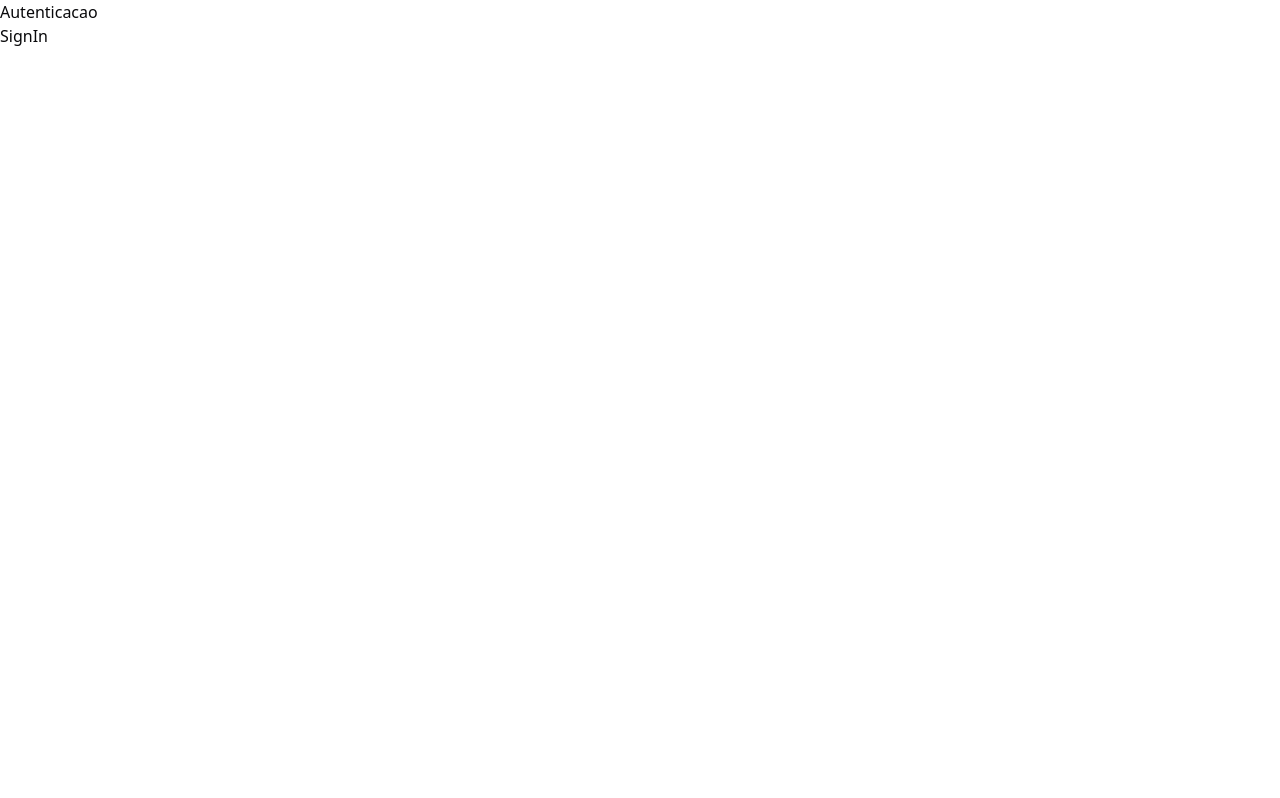
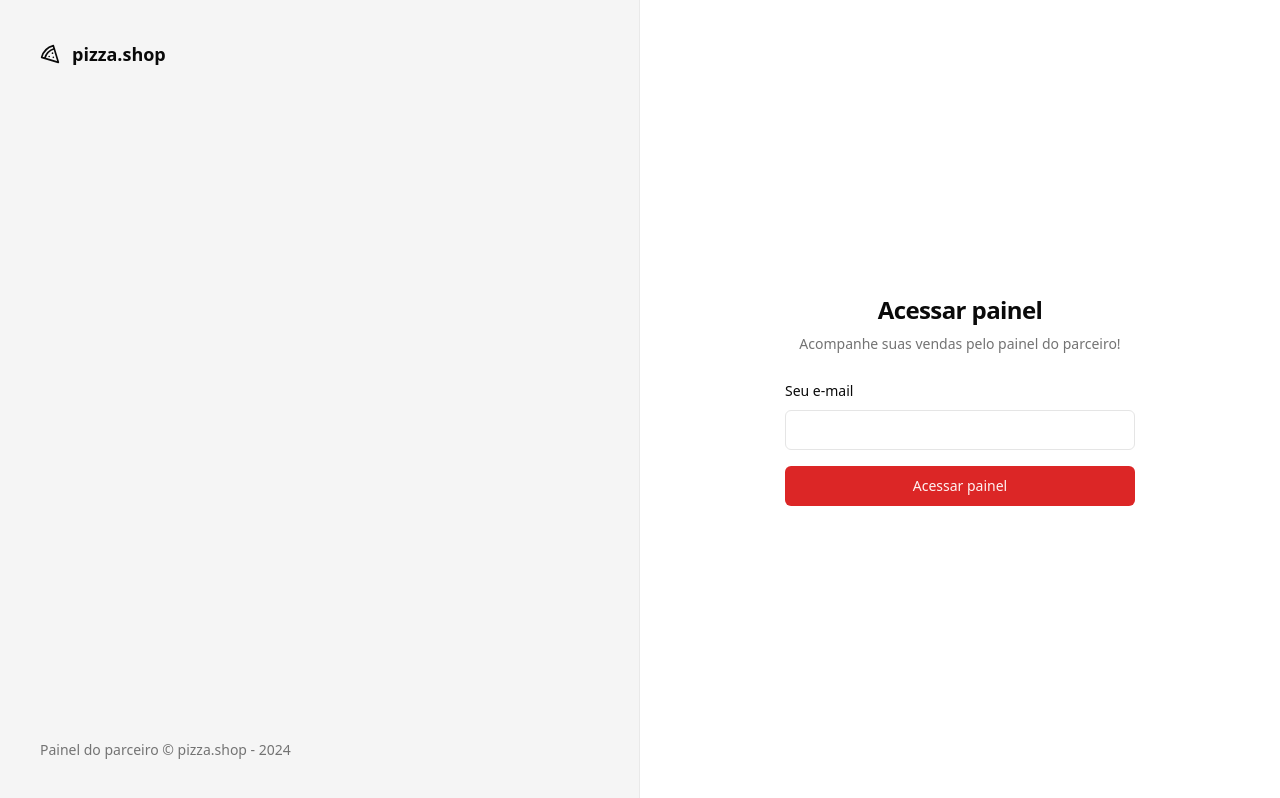
Before and after one commit to ThalesAugusto0/pizza-shop, a React (Vite) app: page /sign-in in a window 1280 px wide. Built offline with nearby package versions, Linux system fonts and the light colour scheme.

Commit message:
Feature: Add login page, react form, Sonner

```diff
--- a/src/App.tsx
+++ b/src/App.tsx
@@ -2,6 +2,8 @@
 
 import { Helmet, HelmetProvider } from 'react-helmet-async'
 import { RouterProvider } from 'react-router-dom'
+
+import { Toaster } from '@/components/ui/sonner'
 
 import { router } from './routes'
 
@@ -9,6 +11,7 @@
   return (
     <HelmetProvider>
       <Helmet titleTemplate="%s | pizza.shop" />
+      <Toaster richColors />
       <RouterProvider router={router} />
     </HelmetProvider>
   )
--- /dev/null
+++ b/src/components/ui/input.tsx
@@ -0,0 +1,24 @@
+import * as React from 'react'
+
+import { cn } from '@/lib/utils'
+
+export type InputProps = React.InputHTMLAttributes<HTMLInputElement>
+
+const Input = React.forwardRef<HTMLInputElement, InputProps>(
+  ({ className, type, ...props }, ref) => {
+    return (
+      <input
+        type={type}
+        className={cn(
+          'flex h-10 w-full rounded-md border border-input bg-background px-3 py-2 text-sm ring-offset-background file:border-0 file:bg-transparent file:text-sm file:font-medium placeholder:text-muted-foreground focus-visible:outline-none focus-visible:ring-2 focus-visible:ring-ring focus-visible:ring-offset-2 disabled:cursor-not-allowed disabled:opacity-50',
+          className,
+        )}
+        ref={ref}
+        {...props}
+      />
+    )
+  },
+)
+Input.displayName = 'Input'
+
+export { Input }
--- /dev/null
+++ b/src/components/ui/label.tsx
@@ -0,0 +1,24 @@
+import * as LabelPrimitive from '@radix-ui/react-label'
+import { cva, type VariantProps } from 'class-variance-authority'
+import * as React from 'react'
+
+import { cn } from '@/lib/utils'
+
+const labelVariants = cva(
+  'text-sm font-medium leading-none peer-disabled:cursor-not-allowed peer-disabled:opacity-70',
+)
+
+const Label = React.forwardRef<
+  React.ElementRef<typeof LabelPrimitive.Root>,
+  React.ComponentPropsWithoutRef<typeof LabelPrimitive.Root> &
+    VariantProps<typeof labelVariants>
+>(({ className, ...props }, ref) => (
+  <LabelPrimitive.Root
+    ref={ref}
+    className={cn(labelVariants(), className)}
+    {...props}
+  />
+))
+Label.displayName = LabelPrimitive.Root.displayName
+
+export { Label }
--- /dev/null
+++ b/src/components/ui/sonner.tsx
@@ -0,0 +1,29 @@
+import { useTheme } from "next-themes"
+import { Toaster as Sonner } from "sonner"
+
+type ToasterProps = React.ComponentProps<typeof Sonner>
+
+const Toaster = ({ ...props }: ToasterProps) => {
+  const { theme = "system" } = useTheme()
+
+  return (
+    <Sonner
+      theme={theme as ToasterProps["theme"]}
+      className="toaster group"
+      toastOptions={{
+        classNames: {
+          toast:
+            "group toast group-[.toaster]:bg-background group-[.toaster]:text-foreground group-[.toaster]:border-border group-[.toaster]:shadow-lg",
+          description: "group-[.toast]:text-muted-foreground",
+          actionButton:
+            "group-[.toast]:bg-primary group-[.toast]:text-primary-foreground",
+          cancelButton:
+            "group-[.toast]:bg-muted group-[.toast]:text-muted-foreground",
+        },
+      }}
+      {...props}
+    />
+  )
+}
+
+export { Toaster }
--- a/src/global.css
+++ b/src/global.css
@@ -5,66 +5,50 @@
 @layer base {
   :root {
     --background: 0 0% 100%;
-    --foreground: 240 10% 3.9%;
-
+    --foreground: 0 0% 3.9%;
     --card: 0 0% 100%;
-    --card-foreground: 240 10% 3.9%;
-
+    --card-foreground: 0 0% 3.9%;
     --popover: 0 0% 100%;
-    --popover-foreground: 240 10% 3.9%;
-
-    --primary: 240 5.9% 10%;
-    --primary-foreground: 0 0% 98%;
-
-    --secondary: 240 4.8% 95.9%;
-    --secondary-foreground: 240 5.9% 10%;
-
-    --muted: 240 4.8% 95.9%;
-    --muted-foreground: 240 3.8% 46.1%;
-
-    --accent: 240 4.8% 95.9%;
-    --accent-foreground: 240 5.9% 10%;
-
+    --popover-foreground: 0 0% 3.9%;
+    --primary: 0 72.2% 50.6%;
+    --primary-foreground: 0 85.7% 97.3%;
+    --secondary: 0 0% 96.1%;
+    --secondary-foreground: 0 0% 9%;
+    --muted: 0 0% 96.1%;
+    --muted-foreground: 0 0% 45.1%;
+    --accent: 0 0% 96.1%;
+    --accent-foreground: 0 0% 9%;
     --destructive: 0 84.2% 60.2%;
     --destructive-foreground: 0 0% 98%;
-
-    --border: 240 5.9% 90%;
-    --input: 240 5.9% 90%;
-    --ring: 240 10% 3.9%;
-
+    --border: 0 0% 89.8%;
+    --input: 0 0% 89.8%;
+    --ring: 0 72.2% 50.6%;
     --radius: 0.5rem;
   }
 
   .dark {
-    --background: 240 10% 3.9%;
+    --background: 0 0% 3.9%;
     --foreground: 0 0% 98%;
-
-    --card: 240 10% 3.9%;
+    --card: 0 0% 3.9%;
     --card-foreground: 0 0% 98%;
-
-    --popover: 240 10% 3.9%;
+    --popover: 0 0% 3.9%;
     --popover-foreground: 0 0% 98%;
-
-    --primary: 0 0% 98%;
-    --primary-foreground: 240 5.9% 10%;
-
-    --secondary: 240 3.7% 15.9%;
+    --primary: 0 72.2% 50.6%;
+    --primary-foreground: 0 85.7% 97.3%;
+    --secondary: 0 0% 14.9%;
     --secondary-foreground: 0 0% 98%;
-
-    --muted: 240 3.7% 15.9%;
-    --muted-foreground: 240 5% 64.9%;
-
-    --accent: 240 3.7% 15.9%;
+    --muted: 0 0% 14.9%;
+    --muted-foreground: 0 0% 63.9%;
+    --accent: 0 0% 14.9%;
     --accent-foreground: 0 0% 98%;
-
     --destructive: 0 62.8% 30.6%;
     --destructive-foreground: 0 0% 98%;
-
-    --border: 240 3.7% 15.9%;
-    --input: 240 3.7% 15.9%;
-    --ring: 240 4.9% 83.9%;
+    --border: 0 0% 14.9%;
+    --input: 0 0% 14.9%;
+    --ring: 0 72.2% 50.6%;
   }
 }
+
 
 @layer base {
   * {
--- a/src/pages/_layouts/auth.tsx
+++ b/src/pages/_layouts/auth.tsx
@@ -1,11 +1,20 @@
+import { Pizza } from 'lucide-react'
 import { Outlet } from 'react-router-dom'
 
 export function AuthLayout() {
   return (
-    <div>
-      <h1>Autenticacao</h1>
+    <div className="grid min-h-screen grid-cols-2">
+      <div className="flex h-full flex-col justify-between border-r border-foreground/5 bg-muted p-10 text-muted-foreground">
+        <div className="flex items-center gap-3 text-lg text-foreground">
+          <Pizza className="h-5 w-5" />
+          <span className="font-semibold">pizza.shop</span>
+        </div>
+        <footer className="text-sm">
+          Painel do parceiro &copy; pizza.shop - {new Date().getFullYear()}
+        </footer>
+      </div>
 
-      <div>
+      <div className="flex flex-col items-center justify-center">
         <Outlet />
       </div>
     </div>
--- a/src/pages/auth/sign-in.tsx
+++ b/src/pages/auth/sign-in.tsx
@@ -1,10 +1,60 @@
 import { Helmet } from 'react-helmet-async'
+import { useForm } from 'react-hook-form'
+import { toast } from 'sonner'
+import { z } from 'zod'
+
+import { Button } from '@/components/ui/button'
+import { Input } from '@/components/ui/input'
+import { Label } from '@/components/ui/label'
+
+const signInForm = z.object({
+  email: z.string().email(),
+})
+
+type SignInForm = z.infer<typeof signInForm>
 
 export function SignIn() {
+  const {
+    register,
+    handleSubmit,
+    formState: { isSubmitting },
+  } = useForm<SignInForm>()
+
+  async function handleSignIn(data: SignInForm) {
+    console.log(data)
+
+    await new Promise((resolve) => setTimeout(resolve, 2000))
+    toast.success('Enviamos um link de autenticação para o seu e-mail', {
+      duration: 2000,
+    })
+  }
+
   return (
     <>
       <Helmet title="login" />
-      <h1>SignIn</h1>
+      <div className="p-8">
+        <div className="flex w-[350px] flex-col justify-center gap-6">
+          <div className="flex flex-col gap-2 text-center">
+            <h1 className="text-2xl font-semibold tracking-tight">
+              Acessar painel
+            </h1>
+            <p className="text-sm text-muted-foreground">
+              Acompanhe suas vendas pelo painel do parceiro!
+            </p>
+          </div>
+
+          <form onSubmit={handleSubmit(handleSignIn)} className="space-y-4">
+            <div className="space-y-2">
+              <Label htmlFor="email">Seu e-mail</Label>
+              <Input id="email" type="email" {...register('email')} />
+            </div>
+
+            <Button disabled={isSubmitting} className="w-full" type="submit">
+              Acessar painel
+            </Button>
+          </form>
+        </div>
+      </div>
     </>
   )
 }
```
Also changed, not shown: package.json (+7 -1 lines), 1 other file (tests, documents, lock files or other folders).
